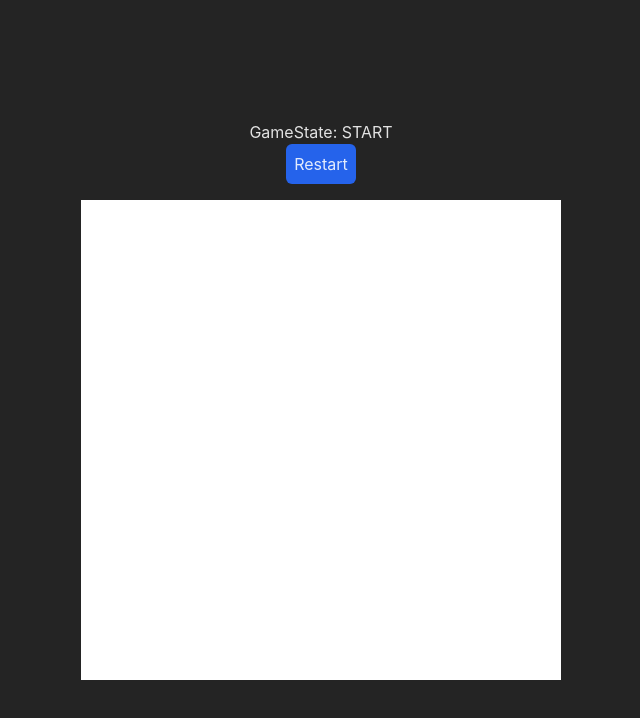
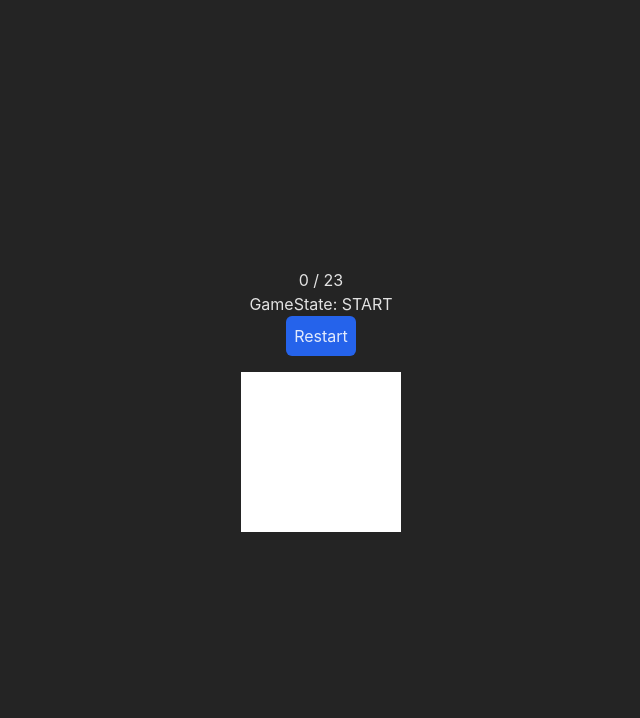
Before and after one commit to SilviuIordache/react-games, a React (Vite) app: page / in a window 1280 px wide. Shown: the top 718 px of the page, without its empty margins (319-959 px from the left). Built offline with nearby package versions, Linux system fonts and the light colour scheme.

Commit message:
Simplify stuff

```diff
--- a/src/games/FlippySquares/index.tsx
+++ b/src/games/FlippySquares/index.tsx
@@ -9,11 +9,11 @@ export enum GameState {
   END = 'END',
 }
 export default function FlippySquares() {
-  const gridSize = 15;
+  const gridSize = 5;
+  const redCells = 2;
+  const cellsToFill = gridSize * gridSize - redCells;
 
   const [gameState, setGameState] = useState<GameState>(GameState.START);
-
-  // Define the type for the cells
 
   const generateGridWithBlackSquares = () => {
     const newGrid = Array.from({ length: gridSize }, () =>
@@ -30,9 +30,19 @@ export default function FlippySquares() {
     setCells(freshCells);
   };
 
-  useEffect(() => {
-    resetGrid();
-  }, []);
+  const filledCells = useMemo(() => {
+    let blackCellCount = 0;
+
+    for (const row of cells) {
+      for (const cell of row) {
+        if (cell === 0) {
+          blackCellCount++;
+        }
+      }
+    }
+
+    return blackCellCount;
+  }, [cells]);
 
   const [redCoords, setRedCoords] = useState<Coordinate[]>();
 
@@ -62,7 +72,7 @@ export default function FlippySquares() {
     (x: number, y: number) => {
       switch (cells[x][y]) {
         case 0:
-          // console.log('you clicked a black square');
+          console.log('you clicked a black square');
           return;
         case 1:
           const newCells = cells.map((row) => [...row]);
@@ -83,12 +93,15 @@ export default function FlippySquares() {
     resetGrid();
     setGameState(GameState.PLAYING);
 
-    const newRedCoords = generateRedCoords(10);
+    const newRedCoords = generateRedCoords(redCells);
     setRedCoords(newRedCoords);
   };
 
   return (
     <div>
+      <div>
+        {filledCells} / {cellsToFill}
+      </div>
       <div>GameState: {gameState}</div>
 
       <button
```
